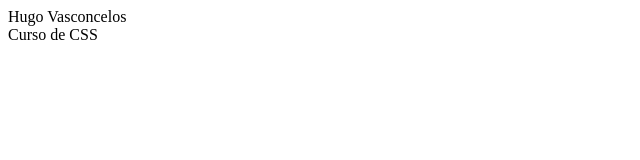
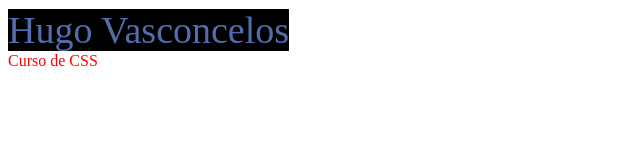
Before and after one commit to Heinriches/psychic-waddle, a plain HTML site: page css/index.html in a window 1280 px wide. Shown: the whole page, without its empty margins (0-640 px from the left). Drawn offline with Linux system fonts and the light colour scheme.

Commit message:
style.css - Link file to index.html

```diff
--- a/css/estilos/style.css
+++ b/css/estilos/style.css
@@ -0,0 +1,10 @@
+.texto_titulo{
+	color: 	#516dad;
+	font-size: 	38px;
+	background: #000;
+}
+
+#texto_subtitulo{
+	color: red;
+	font-weight: 500;
+}
--- a/css/index.html
+++ b/css/index.html
@@ -4,11 +4,7 @@
 	<meta charset="utf-8">
 	<meta name="viewport" content="width=device-width, initial-scale=1">
 	<title>Curso de CSS 3</title>
-	<style>
-
-
-
-	</style>
+	<link rel="stylesheet" type="text/css" href="estilos/style.css">
 </head>
 <body>
 	<span class="texto_titulo">Hugo Vasconcelos</span>
```
